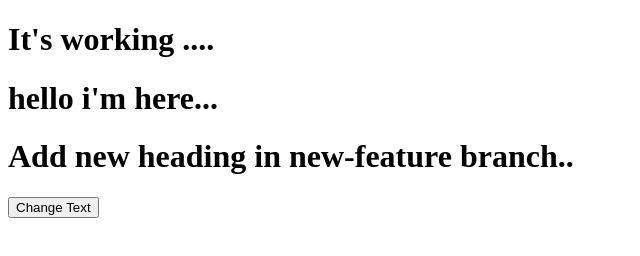
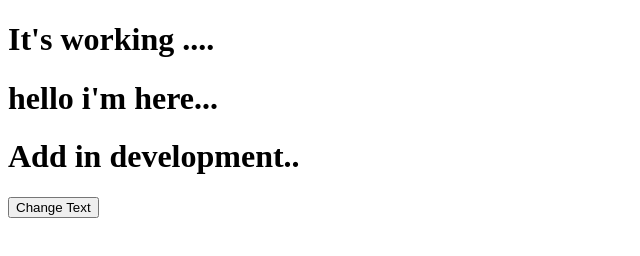
Before and after one commit to AK844/git-workshop, a plain HTML site: page index.html in a window 1280 px wide. Shown: the whole page, without its empty margins (0-640 px from the left). Drawn offline with Linux system fonts and the light colour scheme.

Commit message:
add new text

```diff
--- a/index.html
+++ b/index.html
@@ -8,7 +8,7 @@
     <div >
         <h1 id="root">It's working ....</h1>
         <h1>hello i'm here... </h1>
-        <h1>Add new heading in new-feature branch.. </h1>
+        <h1>Add in development.. </h1>
 
     </div>
     <script src="./index.js"></script>
```
